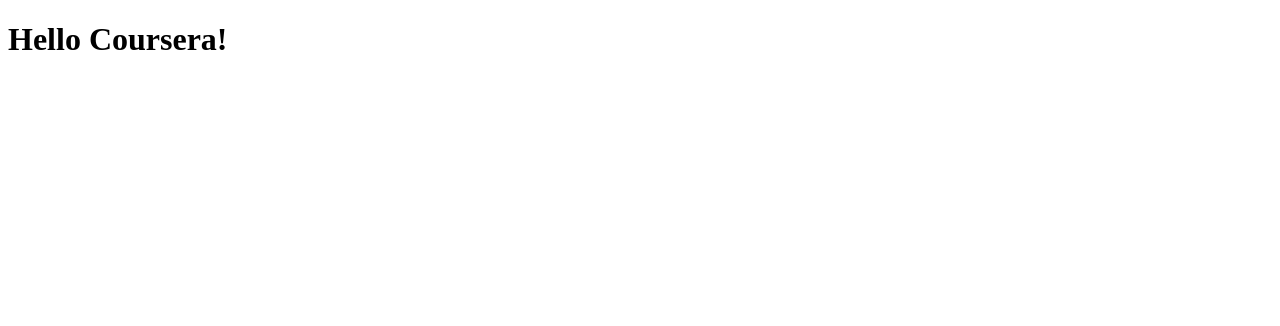
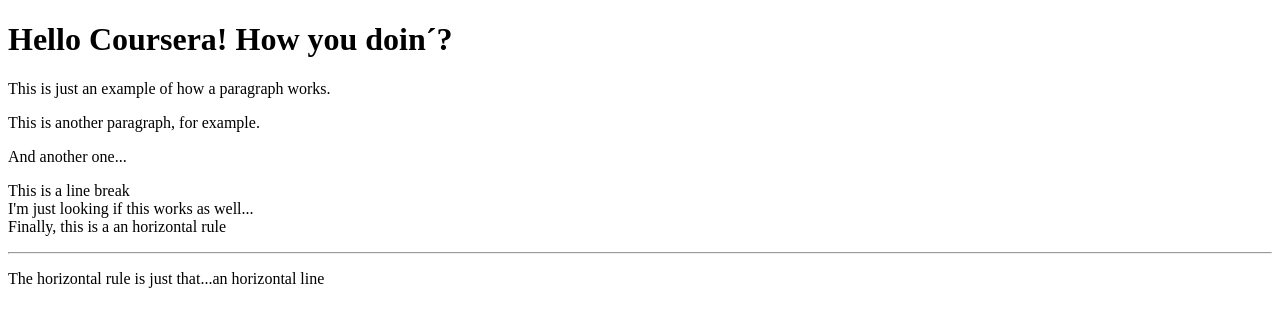
Before and after one commit to alonsogv/coursera-test, a plain HTML site: page site/index.html in a window 1280 px wide. Drawn offline with Linux system fonts and the light colour scheme.

Commit message:
Updates as of 15/04/20

```diff
--- a/site/index.html
+++ b/site/index.html
@@ -4,6 +4,14 @@
 	<title>Hello Coursera!</title>
 </head>
 <body>
-<h1>Hello Coursera!</h1>
+<h1>Hello Coursera! How you doin´?</h1>
+<p>This is just an example of how a paragraph works.</p>
+<p>This is another paragraph, for example.</p>
+<p>And another one...</p>
+<p>This is a line break <br>
+I'm just looking if this works as well... <br>
+Finally, this is a an horizontal rule </p>
+<hr>
+<p> The horizontal rule is just that...an horizontal line</p>
 </body>
 </html>
```
